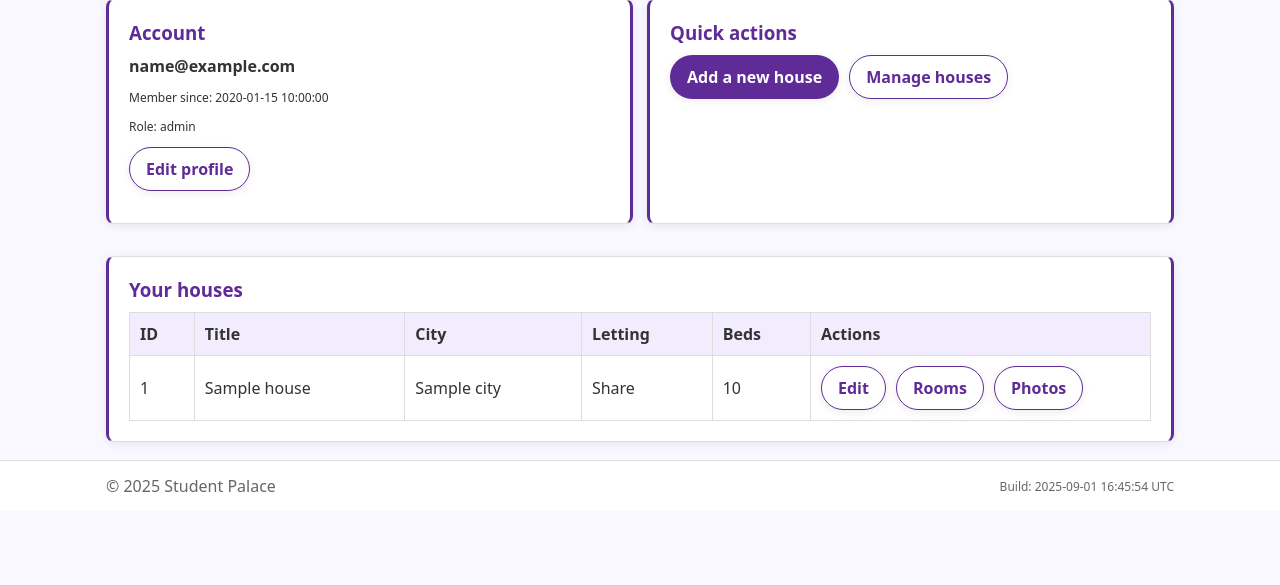
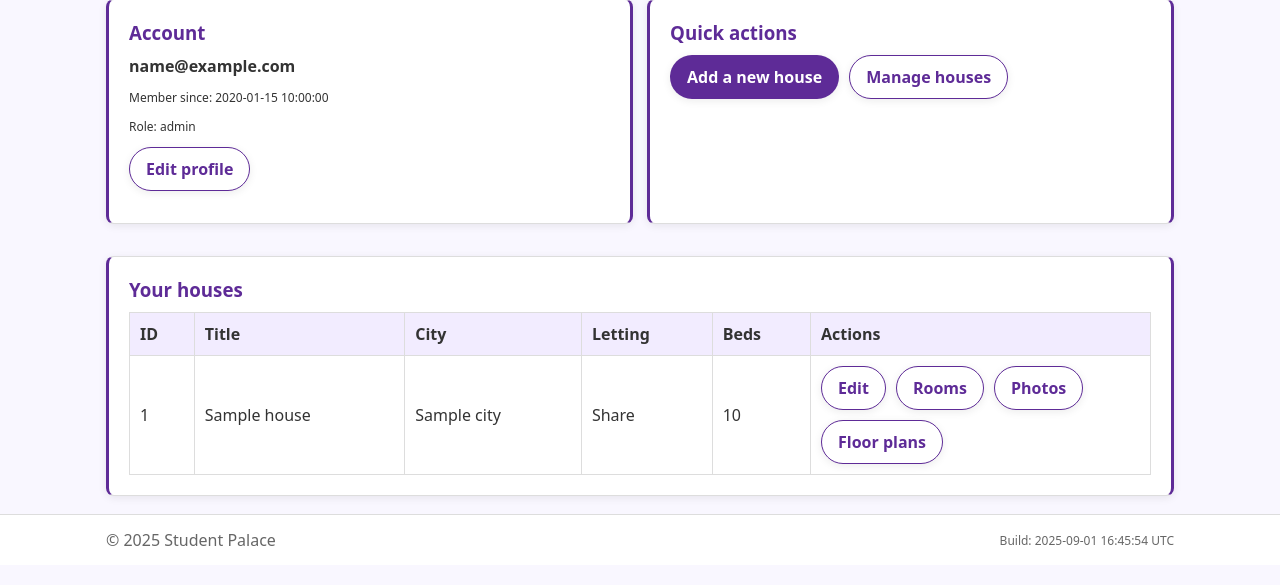
Before and after one commit to matthewnmoore/student-palace, a Flask app: template templates/dashboard.html in a window 1280 px wide. Shown: the part 180-765 px from the top of the page. Run offline with Flask 3, Linux system fonts and the light colour scheme; the template is opened without the code that fills it: most values are stand-ins (such as "Sample title", 1, 10 or a date in 2020); parts of the project's set-up code (start-up, migrations or seed data) failed here and were passed over.

Commit message:
Update dashboard.html

```diff
--- a/templates/dashboard.html
+++ b/templates/dashboard.html
@@ -77,8 +77,9 @@
                   <div class="inline-actions">
                     <a class="btn btn-outline" href="{{ url_for('landlord.house_edit', hid=h.id) }}">Edit</a>
                     <a class="btn btn-outline" href="{{ url_for('landlord.rooms_list', hid=h.id) }}">Rooms</a>
-                    <!-- NEW: Photos button -->
                     <a class="btn btn-outline" href="{{ url_for('landlord.house_photos', hid=h.id) }}">Photos</a>
+                    <!-- NEW: Floor plans button -->
+                    <a class="btn btn-outline" href="{{ url_for('landlord.house_floorplans', hid=h.id) }}">Floor plans</a>
                   </div>
                 </td>
               </tr>
```
